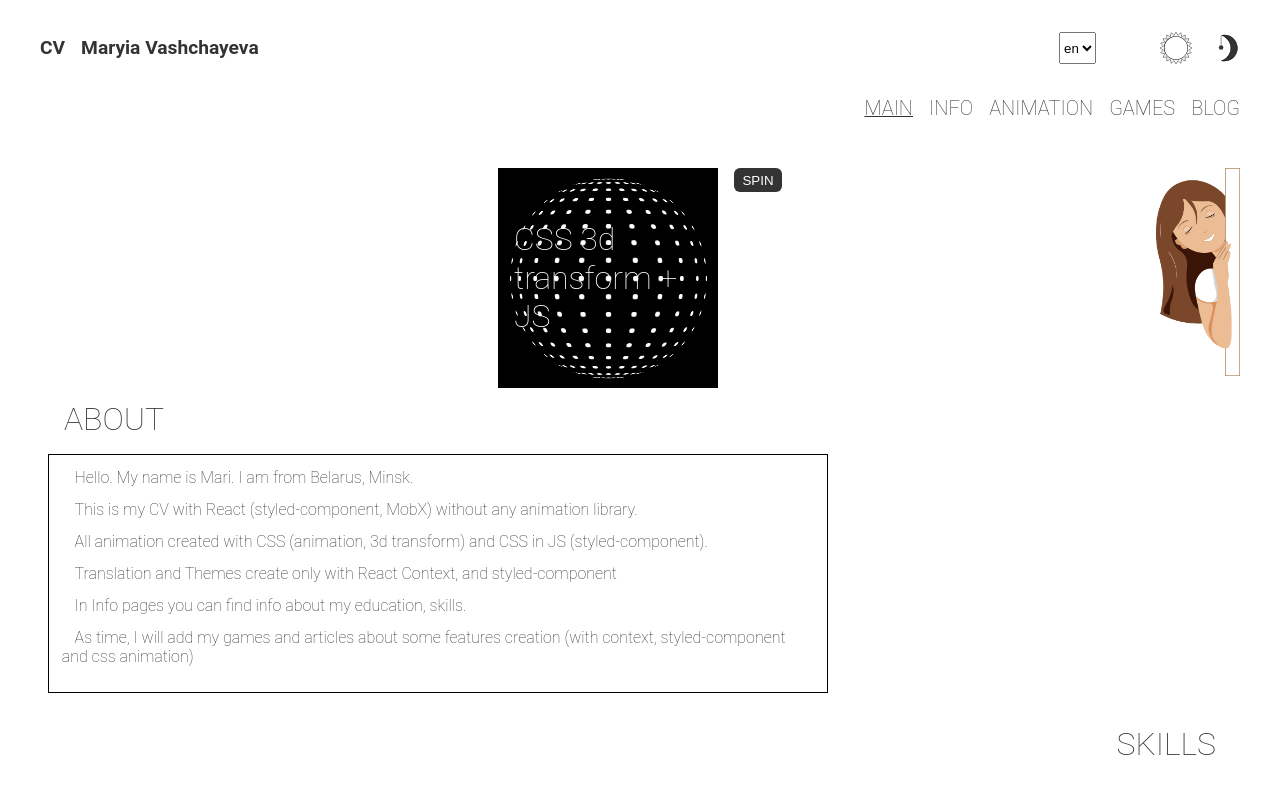
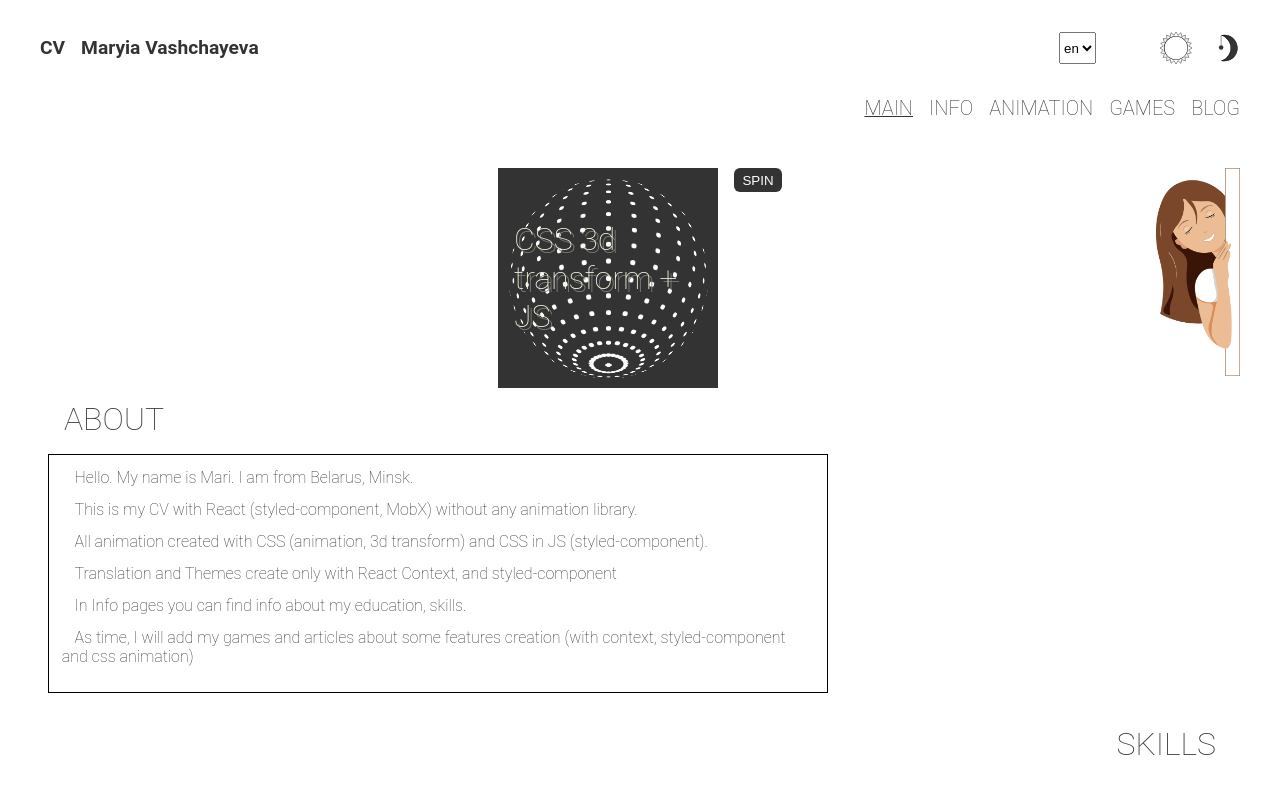
Before and after one commit to MaryAnzh/CV-React, a React (Create React App) app: page / in a window 1280 px wide. Shown: the top 800 px of the page. Built offline with nearby package versions, Linux system fonts and the light colour scheme; a web font is replaced by a local one.

Commit message:
fix: sphere animation

```diff
--- a/src/components/common/sphere-class/sphere-class.scss
+++ b/src/components/common/sphere-class/sphere-class.scss
@@ -8,25 +8,22 @@ $space: 220px;
     display: flex;
     align-items: center;
     justify-content: center;
-    background: black;
+    background: #333;
 
     &__title {
-       color: #ffffff;
-       font-size: 2rem;
-       font-weight: 200;
-       z-index: 2;
+        color: beige;
+        font-size: 2rem;
+        font-weight: 200;
+        text-shadow: 3px 3px gray;
+        z-index: 2;
     }
 
     &__wrap {
+        transform-style: preserve-3d;
         position: absolute;
-        width: 100%;
-        height: 100%;
         display: flex;
         align-items: center;
         justify-content: center;
-        transform-style: preserve-3d;
-        perspective: 2000px;
-        transform-origin: center;
         animation: spin 10s linear infinite;
 
         &__line {
@@ -35,7 +32,6 @@ $space: 220px;
             height: 5px;
             border-radius: 50%;
             transform-style: preserve-3d;
-            transform-origin: center;
 
             &__dot {
                 position: absolute;
@@ -62,10 +58,10 @@ $space: 220px;
 
 @keyframes spin {
     0% {
-        transform: rotateY(0deg) rotateX(0deg);
+        transform: rotateY(0deg) rotateX(30deg);
     }
 
     100% {
-        transform: rotateY(360deg) rotateX(360deg);
+        transform: rotateY(360deg) rotateX(30deg);
     }
 }
```
Also changed, not shown: public/site-view.png (added).
